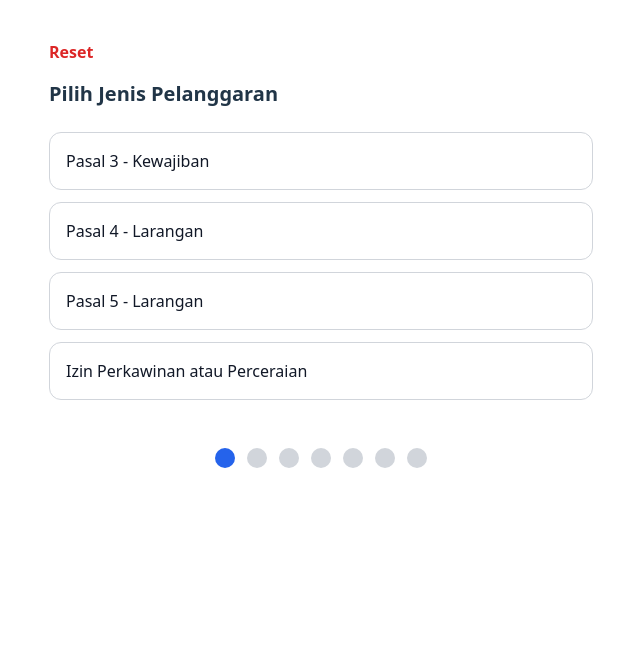
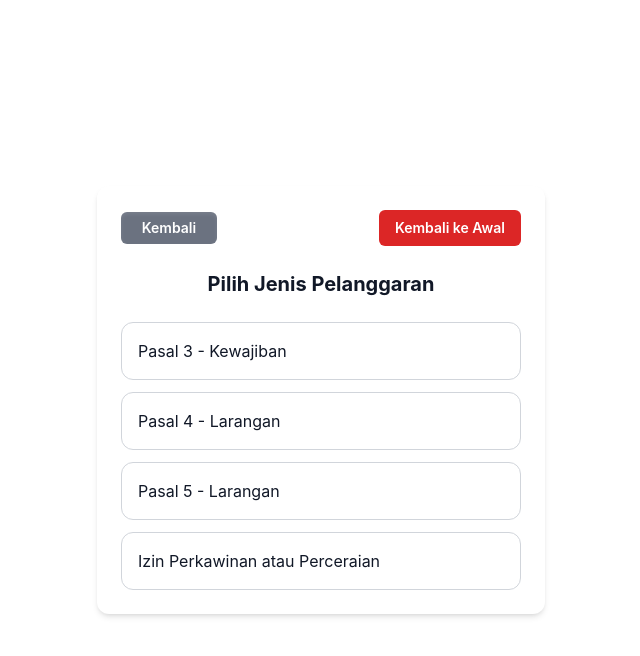
Before and after one commit to ucubz/mpjhd-app-v2, a React (Vite) app: page /step/1 in a window 1280 px wide. Shown: the top 656 px of the page, without its empty margins (319-959 px from the left). Built offline with nearby package versions, Linux system fonts and the light colour scheme.

Commit message:
Update Step1_PilihKategori.jsx
update dr hape

```diff
--- a/src/pages/Step1_PilihKategori.jsx
+++ b/src/pages/Step1_PilihKategori.jsx
@@ -1,9 +1,12 @@
 // Step 1 - Pilih kategori
-import { useNavigate } from 'react-router-dom';
 import { RadioGroup } from '@headlessui/react';
 import { CheckCircleIcon } from '@heroicons/react/24/solid';
+import { useNavigate } from 'react-router-dom';
 import { useMPJHD } from '../context/MPJHDContext';
-import Stepper from '../components/Stepper';
+import PageWrapper from '../components/PageWrapper';
+import Card from '../components/Card';
+import BackButton from '../components/BackButton';
+import ResetButton from '../components/ResetButton';
 
 const pilihan = [
   { label: 'Pasal 3 - Kewajiban', value: 'pasal3' },
@@ -20,27 +23,21 @@ export default function Step1_PilihKategori() {
     dispatch({ type: 'SET', field: 'jenisPilihanUtama', value: val });
     if (val === 'izin') {
       dispatch({ type: 'SET', field: 'kelompok', value: 'VI' });
-      navigate('/step/3');
+      navigate('/step/3'); // Langsung ke step 3 jika "izin" dipilih
     } else {
-      navigate('/step/2');
+      navigate('/step/2'); // Pindah ke step 2 untuk yang lain
     }
   };
 
   return (
-    <div className="max-w-xl mx-auto py-10 px-4">
-      <button
-        onClick={() => {
-          if (confirm('Yakin ingin mereset dan kembali ke awal?')) {
-            navigate('/step/1');
-            dispatch({ type: 'RESET' });
-          }
-        }}
-        className="text-red-600 font-semibold mb-4"
-      >
-        Reset
-      </button>
+    <PageWrapper>
+      <Card>
+        <div className="flex justify-between items-center mb-6">
+          <BackButton label="Kembali" />
+          <ResetButton className="ml-auto" />
+        </div>
 
-      <h2 className="text-xl font-bold mb-6">Pilih Jenis Pelanggaran</h2>
+        <h2 className="text-xl font-bold mb-6 text-center">Pilih Jenis Pelanggaran</h2>
         <RadioGroup onChange={handleSelect}>
           <div className="space-y-3">
             {pilihan.map((item) => (
@@ -67,10 +64,7 @@ export default function Step1_PilihKategori() {
             ))}
           </div>
         </RadioGroup>
-
-      <div className="mt-12">
-        <Stepper currentStep={1} totalSteps={7} />
-      </div>
-    </div>
+      </Card>
+    </PageWrapper>
   );
 }
```
Lines whose indentation alone changed are shown as unchanged.
